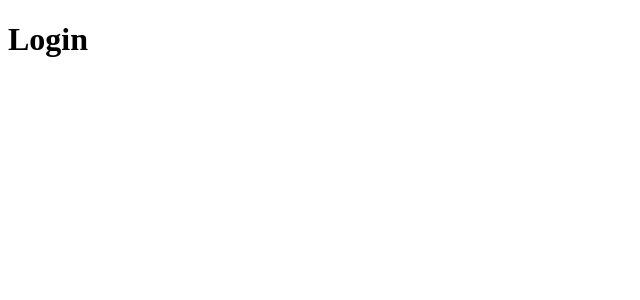
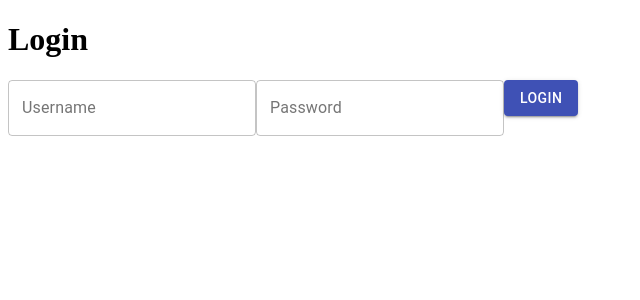
Before and after one commit to L1ndseyHerman/beach-app, a React (Vite) app: page /#/login in a window 1280 px wide. Shown: the top 300 px of the page, without its empty margins (0-640 px from the left). Built offline with nearby package versions, Linux system fonts and the light colour scheme.

Commit message:
Components for login wo logic or CSS yet

```diff
--- a/src/components/App.tsx
+++ b/src/components/App.tsx
@@ -31,7 +31,6 @@ export default function App() {
       <Route path={urls[3]}>
         <LoginForm />
       </Route>
-      {/* Supposidly, anything besides the above 3 urls should get redirected to login? */}
       <Redirect to={urls[3]} />
     </Switch>
   );
--- a/src/components/LoginForm/LoginForm.tsx
+++ b/src/components/LoginForm/LoginForm.tsx
@@ -1,3 +1,24 @@
+import { Button, TextField } from "@material-ui/core";
+
 export default function LoginForm() {
-  return <h1>Login</h1>;
+  const handleLoginButtonClick = () => {
+    console.log("You clicked the login button!");
+  };
+
+  return (
+    <>
+      <h1>Login</h1>
+      <div>
+        <TextField id="username" label="Username" variant="outlined" />
+        <TextField id="password" label="Password" variant="outlined" />
+        <Button
+          variant="contained"
+          color="primary"
+          onClick={handleLoginButtonClick}
+        >
+          Login
+        </Button>
+      </div>
+    </>
+  );
 }
```
Also changed, not shown: 1 other file (tests, documents, lock files or other folders).
